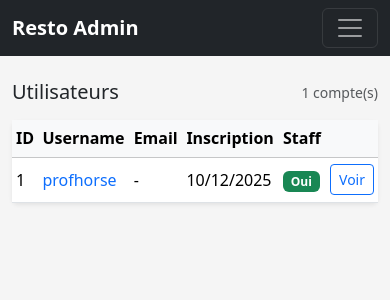
After one commit to romeosyl08-png/restot, a Django app: page /admin/users/ in a window 390 px wide. The commit adds this page. Shown: the top 300 px of the page. Run offline with Django 5.2, Linux system fonts and the light colour scheme; a user stored in the database is signed in; data comes from the database, SQL or seed files in the repository; both versions use the stored data as it was after the commit.

Commit message:
debut phone ui

```diff
--- a/backend/resto/resto/urls.py
+++ b/backend/resto/resto/urls.py
@@ -18,6 +18,7 @@ urlpatterns = [
     path('admin/meals/<int:meal_id>/edit/', shop_views.admin_meal_edit, name='admin_meal_edit'),
     path('admin/meals/<int:meal_id>/delete/', shop_views.admin_meal_delete, name='admin_meal_delete'),
 
+    path('admin/users/', shop_views.admin_user_list, name='admin_user_list'),
     path('admin/users/<int:user_id>/', shop_views.admin_user_detail, name='admin_user_detail'),
 
     # Admin Django classique
--- a/backend/resto/shop/templates/admin/base_admin.html
+++ b/backend/resto/shop/templates/admin/base_admin.html
@@ -12,9 +12,11 @@
   >
 
   <style>
-    body {
+    @media (max-width: 576px){
+      body{ background-attachment: scroll !important;
       background-color: #f5f5f5;
       }
+
       .navbar-brand {
         font-weight: 700;
       }
@@ -24,6 +26,7 @@
       .table-sm th, .table-sm td {
         padding-top: 0.4rem;
         padding-bottom: 0.4rem;
+      }
   }
   </style>
 
@@ -49,6 +52,8 @@
         <li class="nav-item">
           <a class="nav-link" href="{% url 'admin:shop_meal_changelist' %}">Plats (admin)</a>
         </li>
+        <li class="nav-item">
+          <a class="nav-link" href="{% url 'admin_user_list' %}">Utilisateurs</a>
       </ul>
 
       <ul class="navbar-nav ms-auto">
--- /dev/null
+++ b/backend/resto/shop/templates/admin/user_list.html
@@ -0,0 +1,59 @@
+{% extends "admin/base_admin.html" %}
+{% block title %}Utilisateurs{% endblock %}
+
+{% block content %}
+<div class="d-flex justify-content-between align-items-center mb-3">
+  <h1 class="h5 mb-0">Utilisateurs</h1>
+  <span class="text-muted small">{{ users|length }} compte(s)</span>
+</div>
+
+<div class="card border-0 shadow-sm">
+  <div class="table-responsive">
+    <table class="table table-sm align-middle mb-0">
+      <thead class="table-light">
+        <tr>
+          <th>ID</th>
+          <th>Username</th>
+          <th>Email</th>
+          <th>Inscription</th>
+          <th>Staff</th>
+          <th></th>
+        </tr>
+      </thead>
+      <tbody>
+        {% for u in users %}
+          <tr>
+            <td>{{ u.id }}</td>
+            <td>
+              <a href="{% url 'admin_user_detail' u.id %}" class="text-decoration-none">
+                {{ u.username }}
+              </a>
+            </td>
+            <td>{{ u.email|default:"-" }}</td>
+            <td>{{ u.date_joined|date:"d/m/Y" }}</td>
+            <td>
+              {% if u.is_staff %}
+                <span class="badge bg-success">Oui</span>
+              {% else %}
+                <span class="badge bg-secondary">Non</span>
+              {% endif %}
+            </td>
+            <td class="text-end">
+              <a class="btn btn-sm btn-outline-primary"
+                 href="{% url 'admin_user_detail' u.id %}">
+                Voir
+              </a>
+            </td>
+          </tr>
+        {% empty %}
+          <tr>
+            <td colspan="6" class="text-center text-muted py-3">
+              Aucun utilisateur.
+            </td>
+          </tr>
+        {% endfor %}
+      </tbody>
+    </table>
+  </div>
+</div>
+{% endblock %}
--- a/backend/resto/shop/views.py
+++ b/backend/resto/shop/views.py
@@ -231,6 +231,18 @@ def mark_order_delivered(request, order_id):
 from django.contrib.auth import get_user_model
 User = get_user_model()
 
+
+@staff_member_required
+def admin_user_list(request):
+    users = (
+        User.objects
+        .all()
+        .order_by("-date_joined")
+    )
+    return render(request, "admin/user_list.html", {
+        "users": users,
+    })
+
 @staff_member_required
 def admin_user_detail(request, user_id):
     user = get_object_or_404(User, id=user_id)
```
Also changed, not shown: backend/resto/shop/static/shop/css/app.css (+130 -22 lines), backend/resto/shop/templates/base.html (+8 -4 lines), backend/resto/shop/templates/shop/meal_list.html (+2 -9 lines), backend/resto/db.sqlite3. Lines whose indentation alone changed are shown as unchanged.
